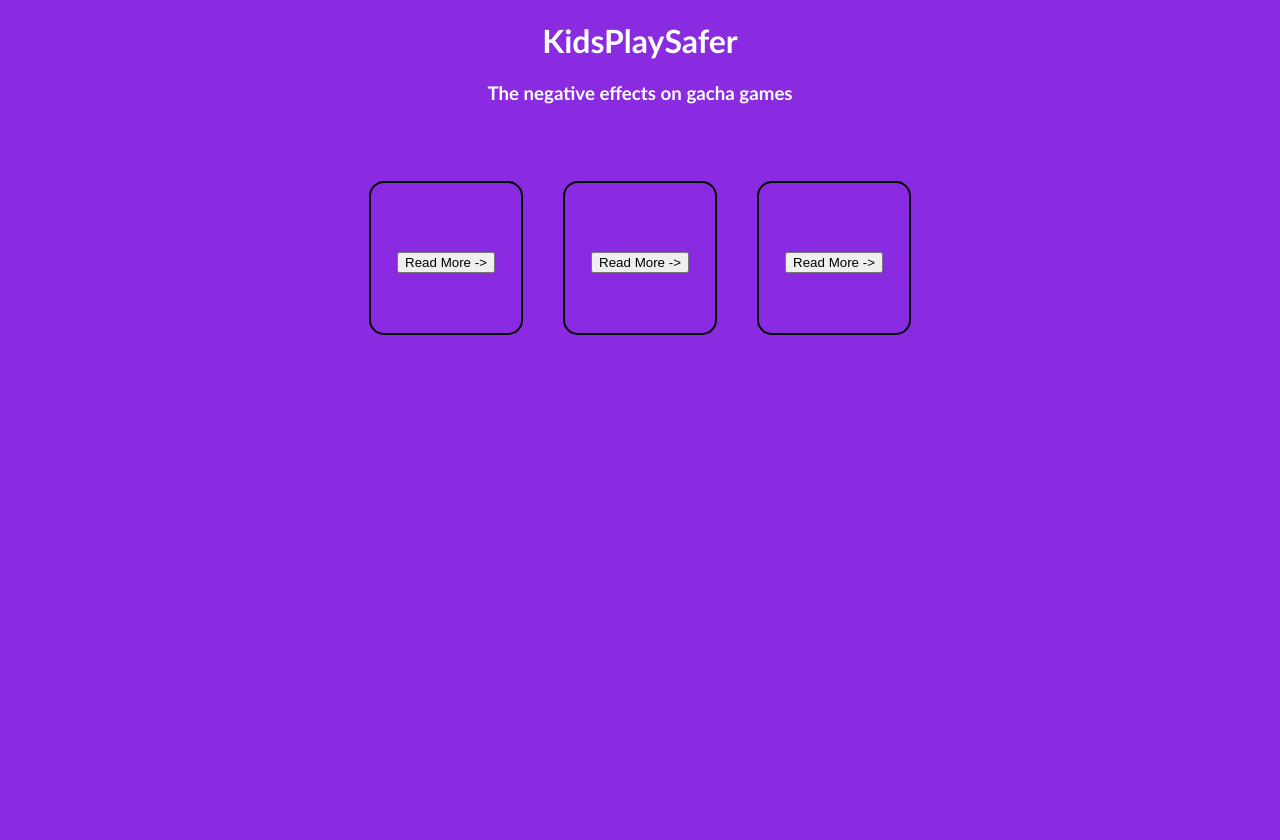
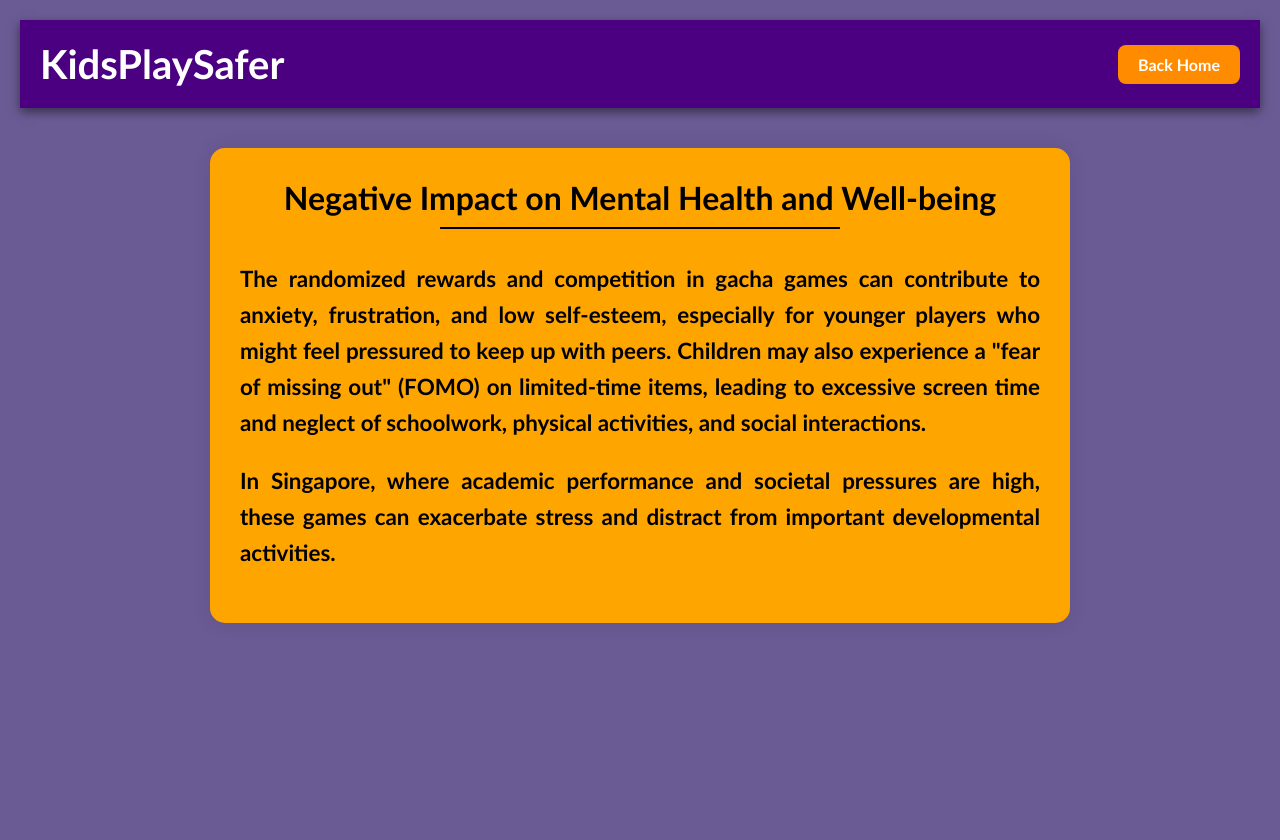
Before and after one commit to notStinG/Gachawareness, a Flask app: page /mental-health in a window 1280 px wide. Before the commit the page ends 335 px from the top, so only its background shows below. Run offline with Flask 3, Linux system fonts and the light colour scheme.

Commit message:
Added content for every factor and also redirected them correctly.

```diff
--- a/webapp/app.py
+++ b/webapp/app.py
@@ -1,4 +1,4 @@
-from flask import Flask, render_template, redirect, request, url_for
+from flask import Flask, render_template
 
 app = Flask(__name__)
 
--- a/webapp/templates/mental-health.html
+++ b/webapp/templates/mental-health.html
@@ -3,62 +3,95 @@
     <head>
         <meta charset="utf-8">
         <meta name="viewport" content="width=device-width, initial-scale=1.0">
-        <title>KidsPlaySafer</title>
+        <title>Gambling Behaviour - KidsPlaySafer</title>
         <style>
             body {
-                background-color: blueviolet;
-                background-size: cover;
-                background-position: center;
-                background-repeat: no-repeat;
-                color: white;
+                margin: 0;
                 font-family: "Calibri", sans-serif;
+                color: black;
                 text-align: center;
+                background-color: #6b5b95;
+                min-height: 100vh;
+                padding: 20px;
             }
 
-            .container {
+            header {
+                background-color: #4b0082;
+                color: white;
+                padding: 20px;
+                box-shadow: 0px 4px 10px rgba(0, 0, 0, 0.5);
                 display: flex;
-                justify-content: center;
-                margin-top: 20px;
+                justify-content: space-between;
+                align-items: center;
             }
 
-            .box {
-                border: 2px solid black;
-                border-radius: 15px;
-                width: 150px;
-                height: 150px;
-                margin: 0 20px;
-                display: flex;
-                justify-content: center;
-                align-items: center;
-                font-size: 24px;
-                font-weight: bold;
+            h1 {
+                font-size: 2.5em;
+                margin: 0;
             }
 
+            .back-link {
+                text-decoration: none;
+                color: white;
+                background-color: #ff8c00;
+                padding: 10px 20px;
+                border-radius: 8px;
+                font-size: 1em;
+                font-weight: bold;
+                transition: background-color 0.3s ease, transform 0.3s ease;
+            }
 
+            .back-link:hover {
+                background-color: #ffa500;
+                transform: scale(1.05);
+            }
+
+            .content {
+                background-color: orange;
+                border-radius: 15px;
+                padding: 30px;
+                max-width: 800px;
+                margin: 40px auto;
+                font-weight: 800;
+                box-shadow: 0 0 20px rgba(0, 0, 0, 0.1);
+            }
+
+            h3 {
+                font-size: 2em;
+                margin: 0;
+                padding-bottom: 10px;
+                position: relative;
+            }
+
+            h3::after {
+                content: "";
+                display: block;
+                width: 50%;
+                height: 2px;
+                background-color: black;
+                margin: 10px auto 0;
+            }
+
+            p {
+                font-size: 1.4em;
+                line-height: 1.6;
+                text-align: justify;
+            }
         </style>
     </head>
     <body>
         <header>
             <h1>KidsPlaySafer</h1>
-            <h3>The negative effects on gacha games</h3>
+            <a href="{{ url_for('index') }}" class="back-link">Back Home</a>
         </header>
-        <br><br>
-        <div class="container">
-            <div class="box" id="gambling-behaviour">
-            <form action="{{ url_for('gambling-behaviour') }}" method="GET">
-                <button type="submit" class="link-button">Read More -></button>
-            </form>
-            </div>
-            <div class="box" id="financial-exploitations">
-            <form action="{{ url_for('financial-exploitations') }}" method="GET">
-                <button type="submit" class="link-button">Read More -></button>
-            </form>
-            </div>
-            <div class="box" id="mental-health">
-            <form action="{{ url_for('mental-health') }}" method="GET">
-                <button type="submit" class="link-button">Read More -></button>
-            </form>
-            </div>
+        <div class="content">
+            <h3>Negative Impact on Mental Health and Well-being</h3>
+            <p>
+                The randomized rewards and competition in gacha games can contribute to anxiety, frustration, and low self-esteem, especially for younger players who might feel pressured to keep up with peers. Children may also experience a "fear of missing out" (FOMO) on limited-time items, leading to excessive screen time and neglect of schoolwork, physical activities, and social interactions.
+            </p>
+            <p>
+                In Singapore, where academic performance and societal pressures are high, these games can exacerbate stress and distract from important developmental activities.
+            </p>
         </div>
     </body>
 </html>
```
Also changed, not shown: webapp/templates/financial-exploitations.html (+71 -38 lines), webapp/templates/gambling-behaviour.html (+71 -38 lines), webapp/templates/index.html (line endings or trailing spaces).
